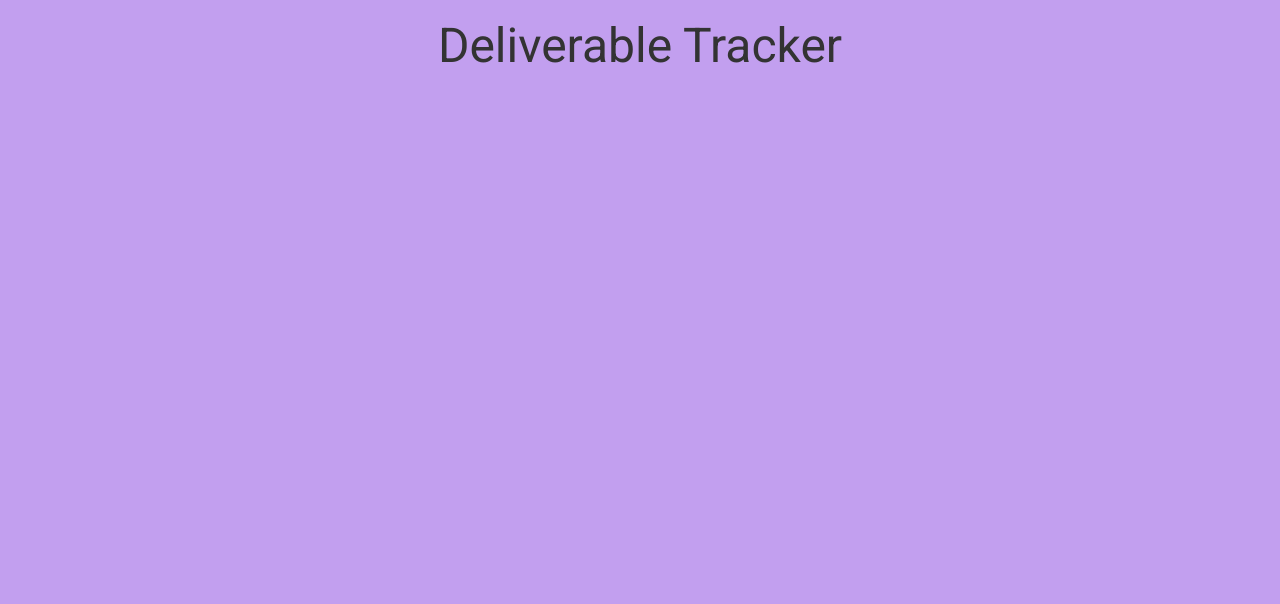
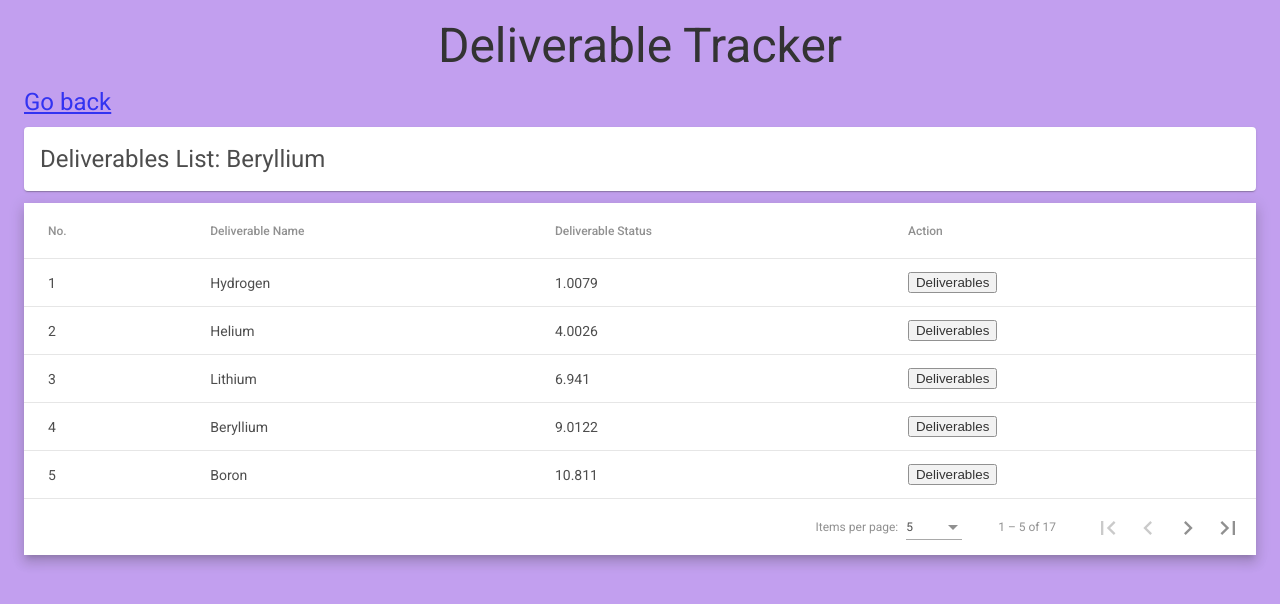
Before and after one commit to Ma7eer/deliverables-tracker, an Angular app: page /deliverables/Beryllium in a window 1280 px wide. Before the commit this address led to /. Shown: the top 604 px of the page. Built offline with nearby package versions, Linux system fonts and the light colour scheme.

Commit message:
Update send data from project page to deliverables page

```diff
--- a/src/app/app-routing.module.ts
+++ b/src/app/app-routing.module.ts
@@ -8,7 +8,7 @@ const routes: Routes = [
     path: 'projects', component: ViewProjectsComponent
   },
   {
-    path: 'deliverables', component: ViewDeliverablesComponent
+    path: 'deliverables/:project', component: ViewDeliverablesComponent
   },
   {
     path: '', redirectTo: '/projects', pathMatch: 'full'
--- a/src/app/project-table/project-table.component.html
+++ b/src/app/project-table/project-table.component.html
@@ -1,19 +1,19 @@
 <div class="mat-elevation-z8">
     <table mat-table [dataSource]="dataSource" matSort>
 
-      <!-- Position Column -->
+      <!-- ID Column -->
       <ng-container matColumnDef="id">
         <th mat-header-cell *matHeaderCellDef mat-sort-header> No. </th>
         <td mat-cell *matCellDef="let element"> {{element.id}} </td>
       </ng-container>
 
-      <!-- Name Column -->
+      <!-- Project Name Column -->
       <ng-container matColumnDef="project">
         <th mat-header-cell *matHeaderCellDef mat-sort-header> Project Name </th>
         <td mat-cell *matCellDef="let element"> {{element.project}} </td>
       </ng-container>
 
-      <!-- Weight Column -->
+      <!-- Description Column -->
       <ng-container matColumnDef="description">
         <th mat-header-cell *matHeaderCellDef mat-sort-header> Project Description </th>
         <td mat-cell *matCellDef="let element"> {{element.description}} </td>
@@ -22,7 +22,7 @@
       <!-- Action Column -->
       <ng-container matColumnDef="action">
         <th mat-header-cell *matHeaderCellDef > Action </th>
-        <td mat-cell *matCellDef="let element"> <a routerLink="/deliverables" routerLinkActive="active"><button>Deliverables</button></a> </td>
+        <td mat-cell *matCellDef="let element"> <a [routerLink]="['/deliverables', element.project]" routerLinkActive="active"><button>Deliverables</button></a> </td>
       </ng-container>
 
       <tr mat-header-row *matHeaderRowDef="displayedColumns"></tr>
--- a/src/app/project-table/project-table.component.ts
+++ b/src/app/project-table/project-table.component.ts
@@ -1,5 +1,4 @@
 import { Component, ViewChild, AfterViewInit } from '@angular/core';
-import { Location } from "@angular/common";
 import {MatPaginator} from '@angular/material/paginator';
 import {MatTableDataSource} from '@angular/material/table';
 import {MatSort} from '@angular/material/sort';
@@ -40,8 +39,6 @@ export class ProjectTableComponent implements AfterViewInit {
   displayedColumns: string[] = ['id', 'project', 'description', 'action'];
   dataSource = new MatTableDataSource<PeriodicElement>(ELEMENT_DATA);
 
-  constructor(private location: Location) { }
-
   @ViewChild(MatPaginator) paginator!: MatPaginator;
   @ViewChild(MatSort) sort!: MatSort;
 
--- a/src/app/table-title/table-title.component.html
+++ b/src/app/table-title/table-title.component.html
@@ -1 +1 @@
-<mat-card class="my-table-title-card"><h1>{{title}}</h1></mat-card>
+<mat-card class="my-table-title-card"><h1>{{tableTitle}}</h1></mat-card>
--- a/src/app/table-title/table-title.component.ts
+++ b/src/app/table-title/table-title.component.ts
@@ -1,5 +1,6 @@
 import { Component, OnInit } from '@angular/core';
 import { Location } from "@angular/common";
+import { ActivatedRoute } from '@angular/router';
 
 @Component({
   selector: 'app-table-title',
@@ -7,15 +8,17 @@ import { Location } from "@angular/common";
   styleUrls: ['./table-title.component.css']
 })
 export class TableTitleComponent implements OnInit {
-  title:string = "";
+  tableTitle:string = "";
+  projectName:string|null = "";
 
-  constructor(private location: Location) {  }
+  constructor(private location: Location, private route: ActivatedRoute,) {  }
 
   ngOnInit(): void {
     if (this.location.path() === "/projects") {
-      this.title = "Project List";
-    } else if (this.location.path() === "/deliverables") {
-      this.title = "Deliverables List"
+      this.tableTitle = "Project List";
+    } else if (this.location.path().includes("/deliverables") ) {
+      this.projectName = this.route.snapshot.paramMap.get("project")
+      this.tableTitle = `Deliverables List: ${this.projectName}`
     }
 
   }
```
Also changed, not shown: 1 other file (tests, documents, lock files or other folders).
